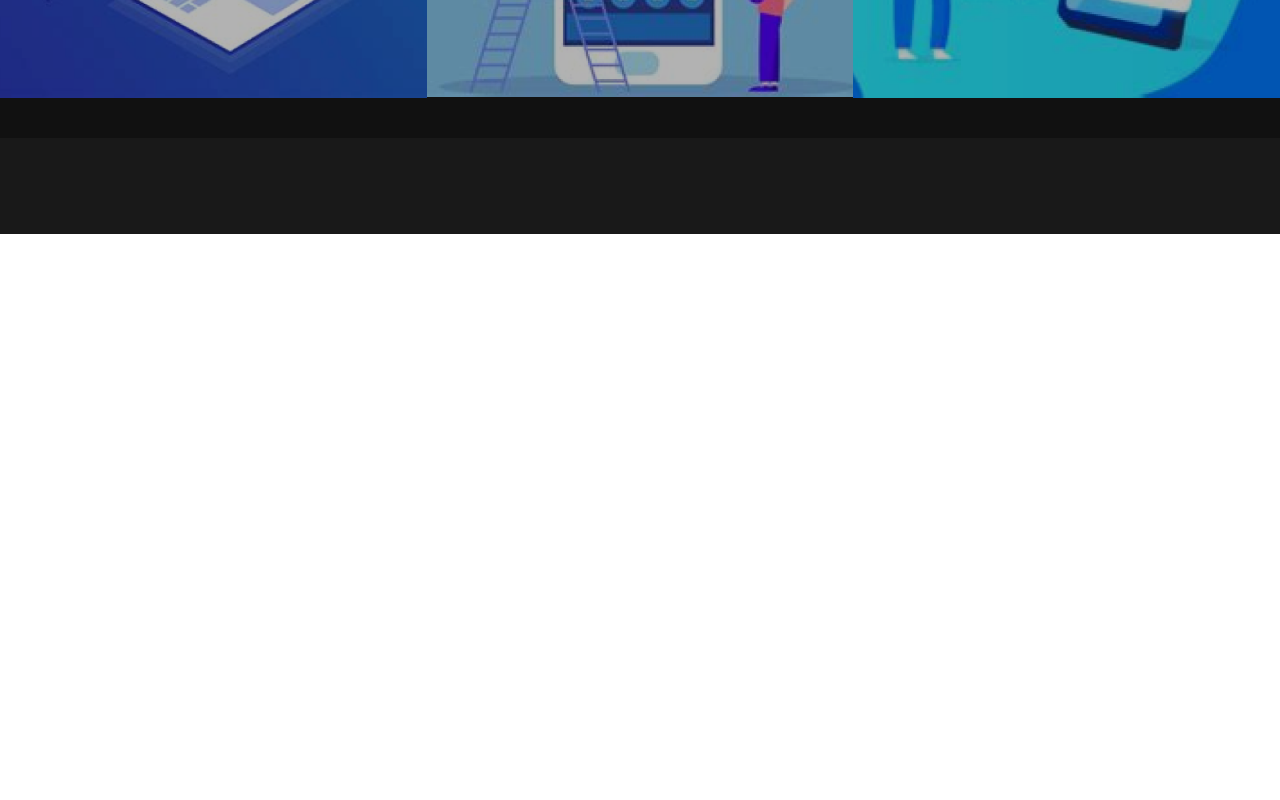
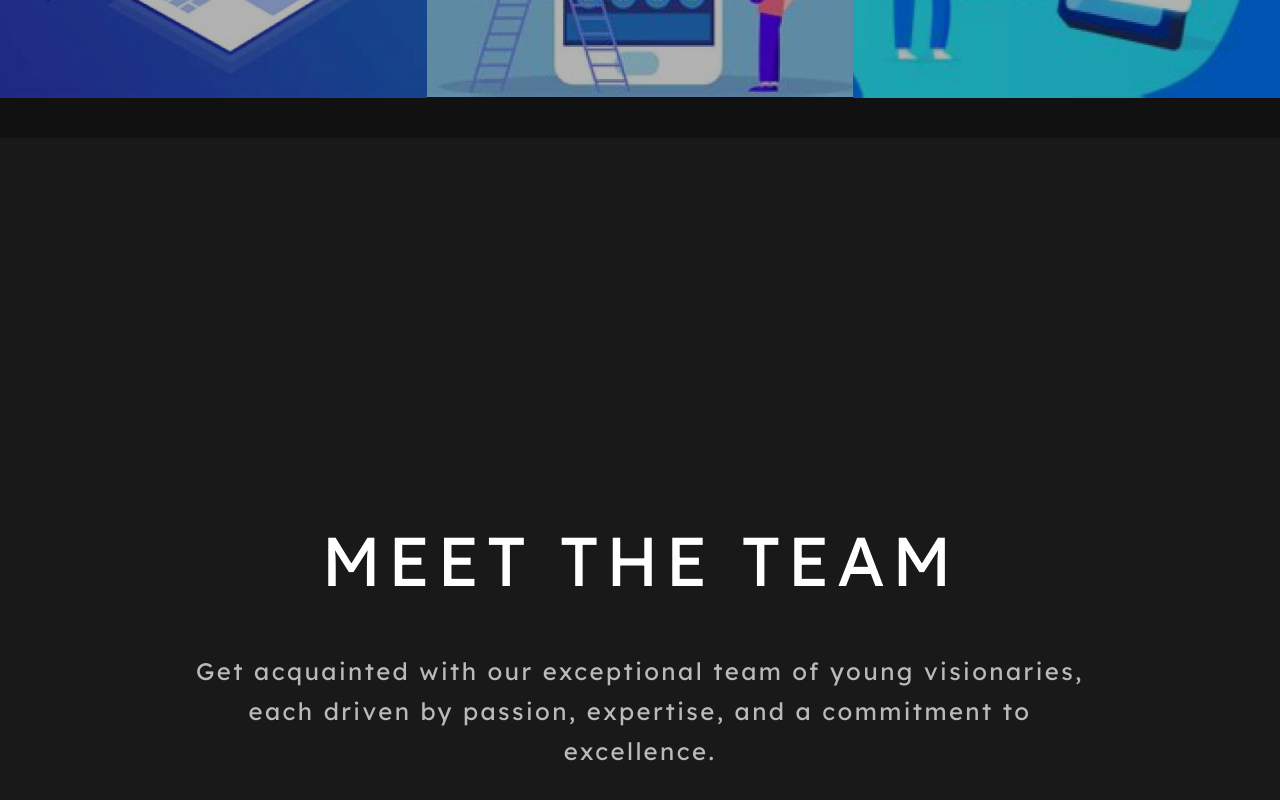
Before and after one commit to ommgh/synapse, a Next.js app: page / in a window 1280 px wide. Shown: the part 4566-5366 px from the top of the page. Before the commit the page ends 4800 px from the top, so only its background shows below. Built offline with nearby package versions, Linux system fonts and the light colour scheme.

Commit message:
added component

```diff
--- a/app/page.tsx
+++ b/app/page.tsx
@@ -5,6 +5,7 @@ import LandingPage from "@/components/LandingPage";
 import Project from "@/components/Projects/Project";
 import Skills from "@/components/Skills";
 import Tagline from "@/components/Tagline";
+import Team from "@/components/Team";
 
 export default function Home() {
   return (
@@ -14,6 +15,7 @@ export default function Home() {
       <Project />
       <About />
       <Skills />
+      <Team />
     </main>
   )
 }
--- /dev/null
+++ b/components/Team.tsx
@@ -0,0 +1,20 @@
+import { lexend } from '@/lib/fonts'
+import React from 'react'
+
+const Team = () => {
+    return (
+        <div
+        className="flex flex-col h-screen w-screen justify-center items-center bg-black/[0.9] text-white gap-[25px]"
+        >
+            <h3
+            className={`w-[726.67px] h-[86px] text-center text-white text-[69px] font-semibold uppercase leading-10 tracking-widest ${lexend.className}`}
+            >Meet the team</h3>
+
+            <p
+            className={`w-[904.55px] h-[77px] text-center text-white text-opacity-70 text-[24px] font-normal leading-10 tracking-widest ${lexend.className}`}
+            >Get acquainted with our exceptional team of young visionaries, each driven by passion, expertise, and a commitment to excellence.</p>
+        </div>
+    )
+}
+
+export default Team
```
